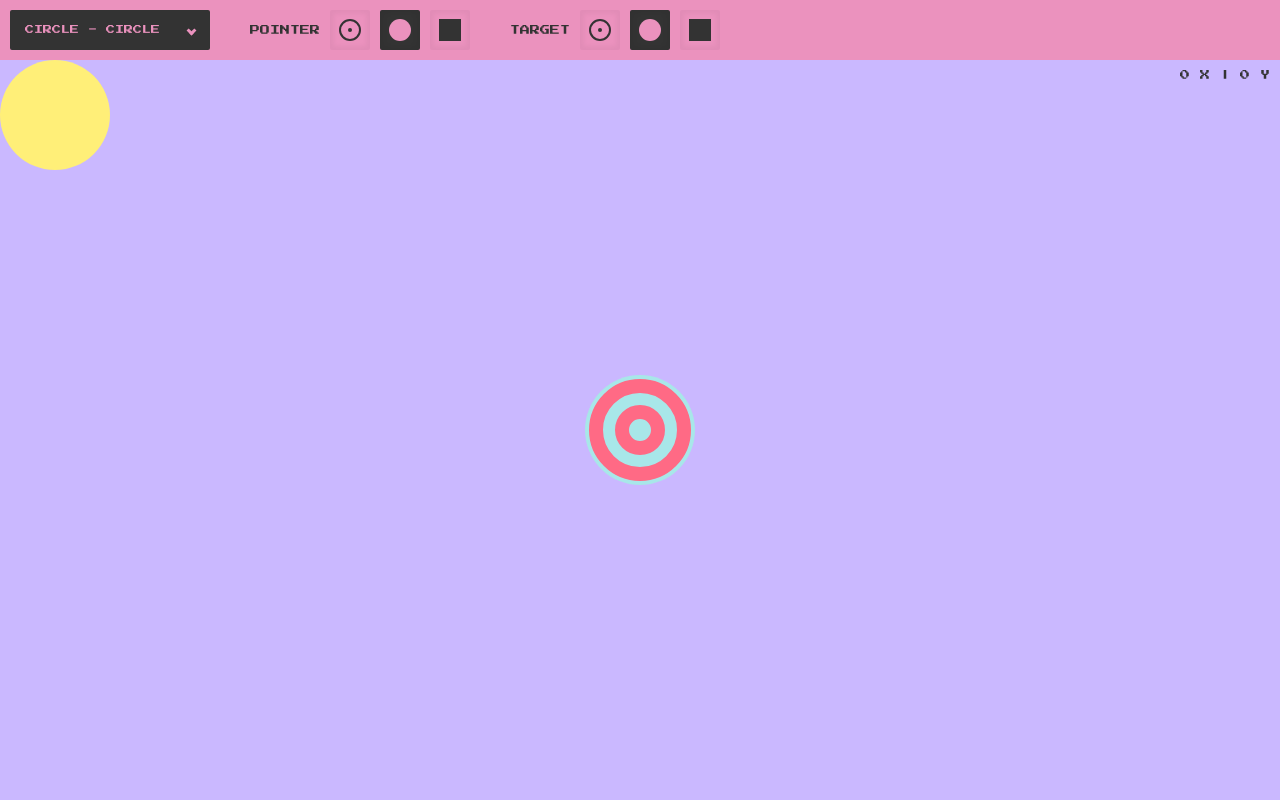
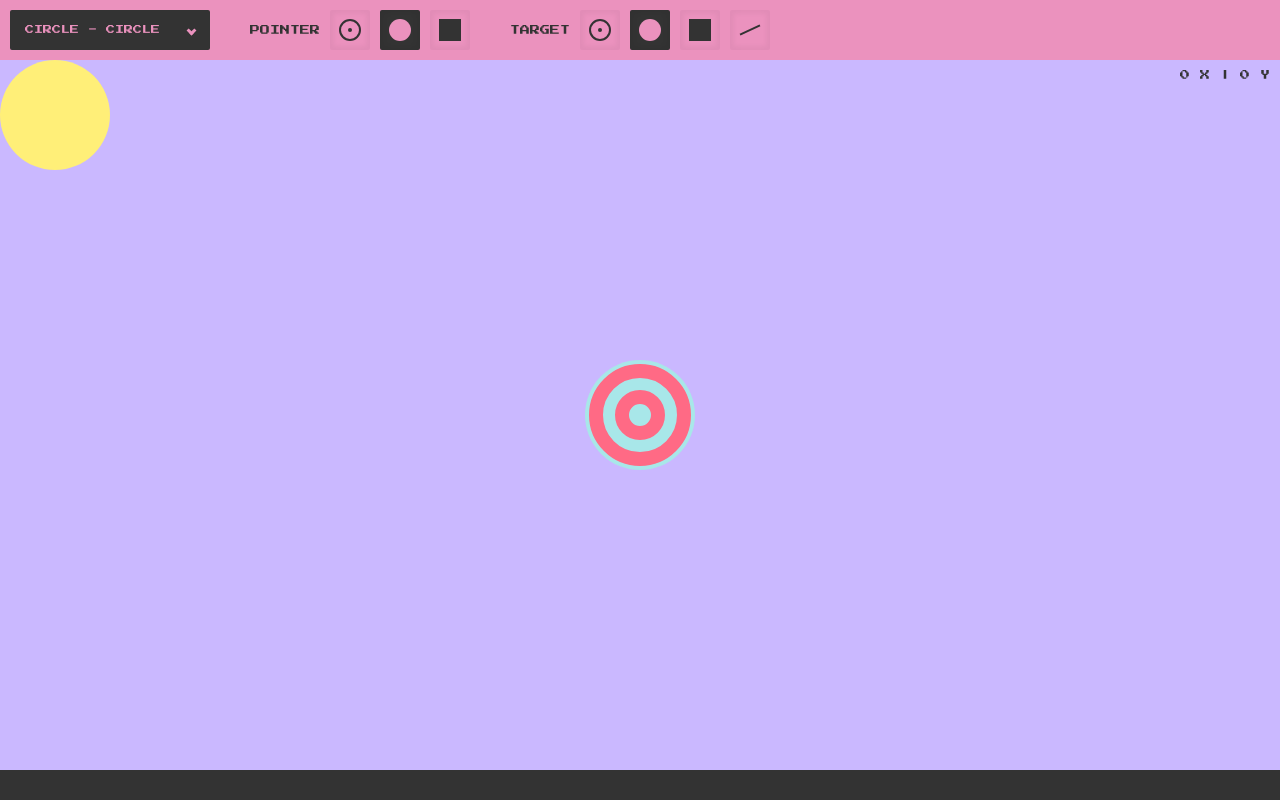
Before and after one commit to vicentelyrio/collisions, a React (Vite) app: page / in a window 1280 px wide. Built offline with nearby package versions, Linux system fonts and the light colour scheme.

Commit message:
feat(line): creating line component

```diff
--- a/src/App.jsx
+++ b/src/App.jsx
@@ -1,21 +1,22 @@
 import React, { useCallback, useState } from 'react'
 
-import { Demo } from './components/Demo/Demo'
+import { Demo, TYPES } from './components/Demo/Demo'
 import { Selector } from './components/Selector/Selector'
 import { IconNav } from './components/IconNav/IconNav'
 
 import * as Styled from './App.styles'
 
 const TARGETS = {
-  point: 'point',
-  circle: 'circle',
-  rect: 'rect',
+  [TYPES.point]: TYPES.point,
+  [TYPES.circle]: TYPES.circle,
+  [TYPES.rect]: TYPES.rect,
+  [TYPES.line]: TYPES.line,
 }
 
 const POINTERS = {
-  point: 'point',
-  circle: 'circle',
-  rect: 'rect',
+  [TYPES.point]: TYPES.point,
+  [TYPES.circle]: TYPES.circle,
+  [TYPES.rect]: TYPES.rect,
 }
 
 const EXAMPLES = [
@@ -28,12 +29,16 @@ const EXAMPLES = [
     target: TARGETS.circle,
   },
   {
-    pointer: POINTERS.circle,
-    target: TARGETS.circle,
+    pointer: POINTERS.point,
+    target: TARGETS.rect,
   },
   {
     pointer: POINTERS.point,
-    target: TARGETS.rect,
+    target: TARGETS.line,
+  },
+  {
+    pointer: POINTERS.circle,
+    target: TARGETS.circle,
   },
   {
     pointer: POINTERS.circle,
@@ -80,6 +85,7 @@ export const App = () => {
         />
       </Styled.Nav>
       <Demo {...current} />
+      <Styled.Footer />
     </Styled.Main>
   )
 }
--- a/src/App.styles.js
+++ b/src/App.styles.js
@@ -23,3 +23,14 @@ export const Nav = styled.nav`
   padding: 10px;
   z-index: ${({ theme }) => theme.zIndex.base + 2};
 `
+
+export const Footer = styled.footer`
+  background-color: ${({ theme }) => theme.colors.gray};
+  box-sizing: border-box;
+  height: 30px;
+  display: flex;
+  flex-flow: row nowrap;
+  flex: 0 0 auto;
+  padding: 10px;
+  z-index: ${({ theme }) => theme.zIndex.base + 2};
+`
--- a/src/components/Demo/Demo.jsx
+++ b/src/components/Demo/Demo.jsx
@@ -14,6 +14,7 @@ export const TYPES = {
   point: 'point',
   circle: 'circle',
   rect: 'rect',
+  line: 'line',
 }
 
 export const POINTER = {
@@ -26,15 +27,19 @@ export const TARGET = {
   [TYPES.point]: Styled.TargetPoint,
   [TYPES.circle]: Styled.TargetCircle,
   [TYPES.rect]: Styled.TargetRect,
+  [TYPES.line]: Styled.TargetLine,
 }
 
 const HOOKS = {
   [`${TYPES.point}-${TYPES.point}`]: usePointPointCollision,
   [`${TYPES.point}-${TYPES.circle}`]: usePointCircleCollision,
   [`${TYPES.point}-${TYPES.rect}`]: usePointRectCollision,
+  [`${TYPES.point}-${TYPES.line}`]: usePointPointCollision,
+
   [`${TYPES.circle}-${TYPES.point}`]: useCirclePointCollision,
   [`${TYPES.circle}-${TYPES.circle}`]: useCircleCircleCollision,
   [`${TYPES.circle}-${TYPES.rect}`]: useCircleRectCollision,
+
   [`${TYPES.rect}-${TYPES.point}`]: useRectPointCollision,
   [`${TYPES.rect}-${TYPES.circle}`]: useRectCircleCollision,
   [`${TYPES.rect}-${TYPES.rect}`]: useRectRectCollision,
@@ -53,7 +58,9 @@ export const Demo = ({ pointer, target }) => {
   const [pointerPosition, setElementPosition] = useState({})
   const [coord, setCoords] = useState({ x: 0, y: 0 })
 
-  const useCollision = useMemo(() => getCollision({ pointer, target }), [pointer, target])
+  const useCollision = useMemo(() => (
+    getCollision({ pointer, target }) ?? usePointPointCollision
+  ), [pointer, target])
   const { collided } = useCollision(pointerRef.current, targetRef.current)
 
   const onMouseMove = useCallback((event) => {
--- a/src/components/Demo/Demo.styles.js
+++ b/src/components/Demo/Demo.styles.js
@@ -3,6 +3,7 @@ import styled from 'styled-components'
 import { Point } from '@components/Point/Point'
 import { Pointer } from '@components/Pointer/Pointer'
 import { Target } from '@components/Target/Target'
+import { Line } from '@components/Line/Line'
 import { gameFont } from '@/theme'
 
 export const Demo = styled.section`
@@ -52,3 +53,5 @@ export const TargetPoint = styled(Point)`
 export const TargetCircle = styled(Target).attrs({ type: 'circle' })``
 
 export const TargetRect = styled(Target).attrs({ type: 'rect' })``
+
+export const TargetLine = styled(Line)``
--- a/src/components/IconNav/IconNav.styles.js
+++ b/src/components/IconNav/IconNav.styles.js
@@ -1,12 +1,8 @@
 import styled from 'styled-components'
 
+import { TYPES } from '@components/Demo/Demo'
+
 import { gameFont } from '@/theme'
-
-const TYPES = {
-  point: 'point',
-  circle: 'circle',
-  rect: 'rect',
-}
 
 export const IconNav = styled.div`
   display: flex;
@@ -108,6 +104,20 @@ export const IconNavIcon = styled.div`
         }
       `
     }
+    if (type === TYPES.line) {
+      return `
+        &:after {
+          transform: rotate(-25deg);
+          width: 22px;
+          height: 2px;
+          left: 0;
+          right: 0;
+          top: 0;
+          bottom: 0;
+          margin: auto
+        }
+      `
+    }
 
     return ''
   }}
--- /dev/null
+++ b/src/components/Line/Line.jsx
@@ -0,0 +1,10 @@
+import React, { forwardRef } from 'react'
+
+import * as Styled from './Line.styles'
+
+export const Line = forwardRef((props, ref) => (
+  <Styled.Line ref={ref} {...props}>
+    <Styled.Point />
+    <Styled.Point />
+  </Styled.Line>
+))
--- /dev/null
+++ b/src/components/Line/Line.styles.js
@@ -0,0 +1,22 @@
+import styled from 'styled-components'
+
+import { Point as PointComp } from '@components/Point/Point'
+
+export const Line = styled.div`
+  max-width: 800px;
+  background-color: ${({ theme }) => theme.colors.pink};
+  width: 100%;
+  height: 1px;
+  position: absolute;
+  top: 0;
+  left: 0;
+  right: 0;
+  bottom: 0;
+  margin: auto;
+  transform: rotate(-25deg);
+`
+
+export const Point = styled(PointComp)`
+  &:first-child { left: 0; }
+  &:last-child { right: 0; }
+`
--- a/src/components/Point/Point.styles.js
+++ b/src/components/Point/Point.styles.js
@@ -20,7 +20,7 @@ export const Point = styled.div`
 
   &:after {
     border: solid 10px rgba(255, 255, 255, .2);
-    box-shadow: ${({ theme }) => theme.colors.pink} 0 0 0 1px;
+    box-shadow: rgba(255, 255, 255, .5) 0 0 0 2px;
     content: "";
     position: absolute;
     left: -10px;
--- a/src/components/Selector/Selector.styles.js
+++ b/src/components/Selector/Selector.styles.js
@@ -15,12 +15,8 @@ export const Selector = styled.div`
   display: flex;
   position: relative;
 
-  &:focus {
-    background-color: rgba(0, 0, 0, .3);
-  }
-
-  &:hover {
-    background-color: rgba(0, 0, 0, .4);
+  &:focus, &:hover {
+    box-shadow: rgba(0, 0, 0, .1) 3px 0 5px;
   }
 
   &:after {
@@ -43,11 +39,12 @@ export const Selector = styled.div`
 
 export const SelectorSubmenu = styled.div`
   background-color: ${({ theme }) => theme.colors.gray};
+  border-radius: 0 0 2px 2px;
   box-shadow: rgba(0, 0, 0, .1) 3px 0 5px;
   position: absolute;
   display: flex;
   flex-flow: column nowrap;
-  top: 100%;
+  top: 41px;
   left: 0;
   right: 0;
 `
```
